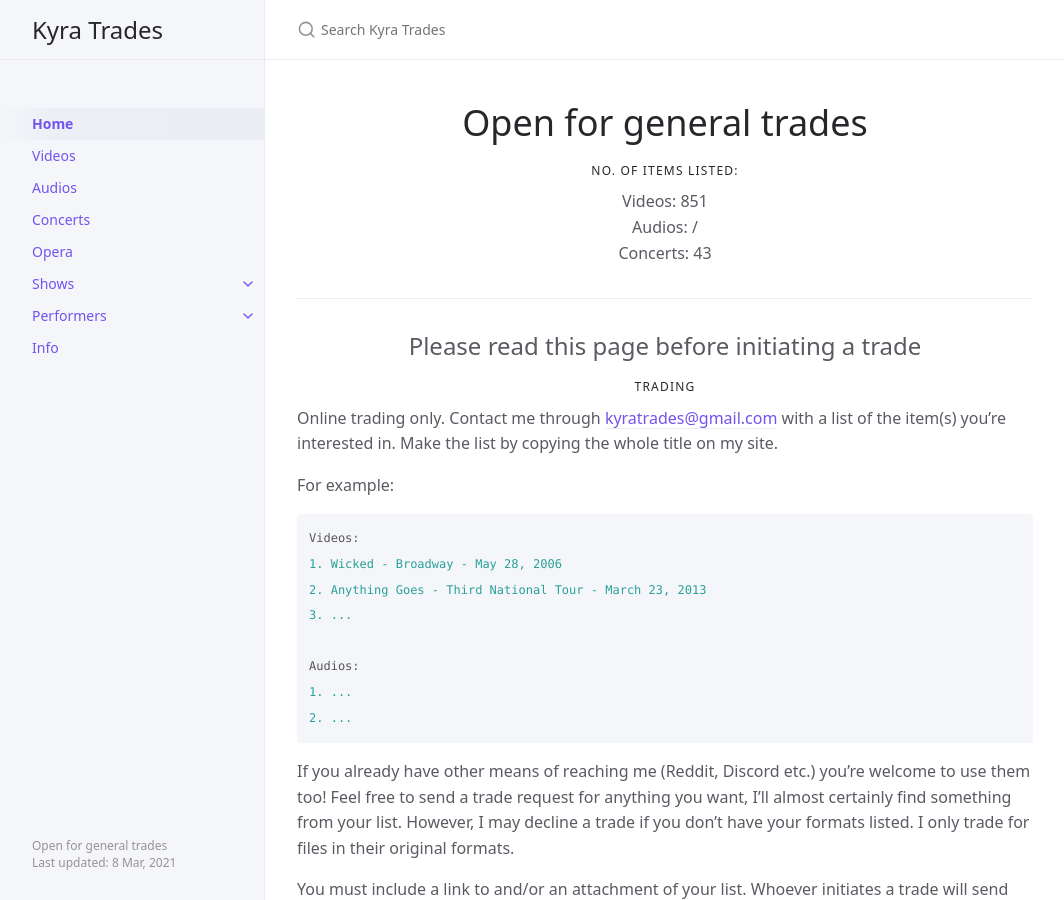
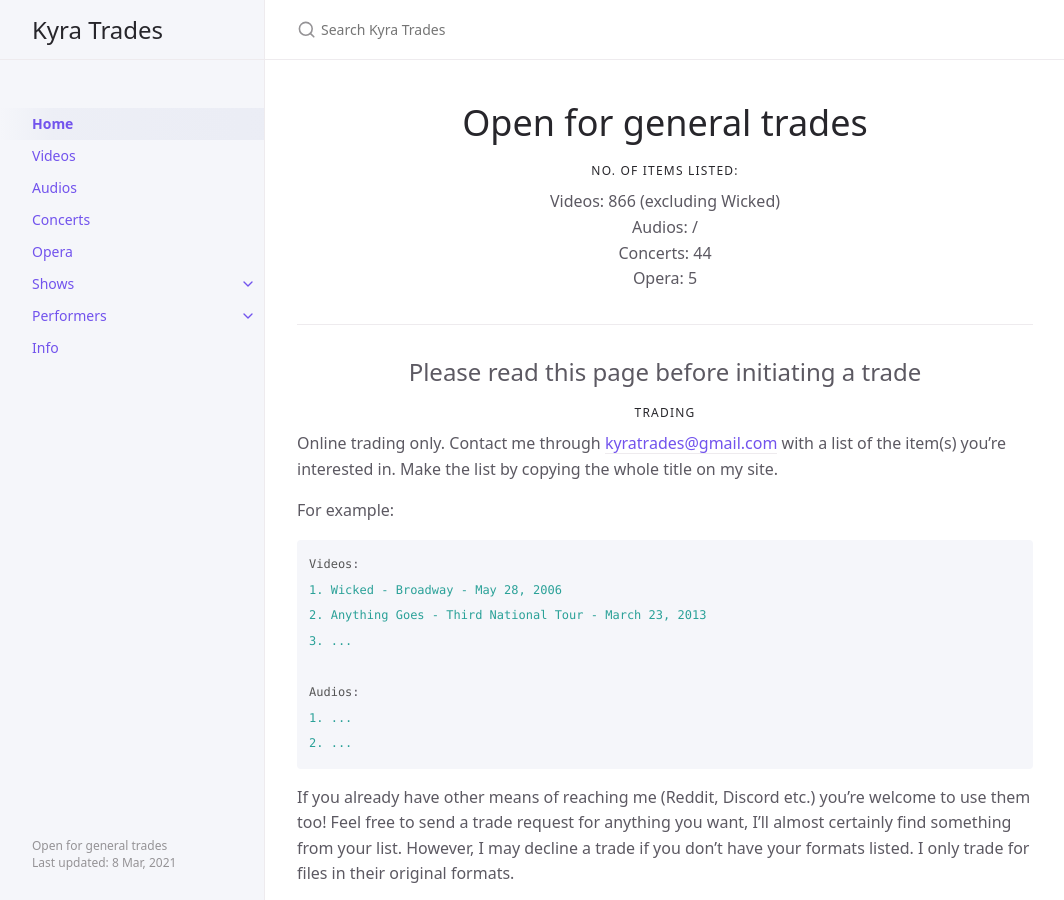
Before and after one commit to kyratrades/kyratrades.github.io, a Jekyll site: the page built from index.md, in a window 1280 px wide and 900 px high. Shown: the whole window, without its empty margins (107-1171 px from the left). Built offline with Jekyll 4.4.1, drawn with Linux system fonts in a browser that asks for light colours.

Commit message:
Update index.md

```diff
--- a/index.md
+++ b/index.md
@@ -10,11 +10,13 @@ permalink: /
 
 ### No. of items listed:
 
-<center>Videos: 851</center>
+<center>Videos: 866 (excluding Wicked)</center>
 
 <center>Audios: /</center>
 
-<center>Concerts: 43</center>
+<center>Concerts: 44</center>
+
+<center>Opera: 5</center>
 
 ---
 
```
